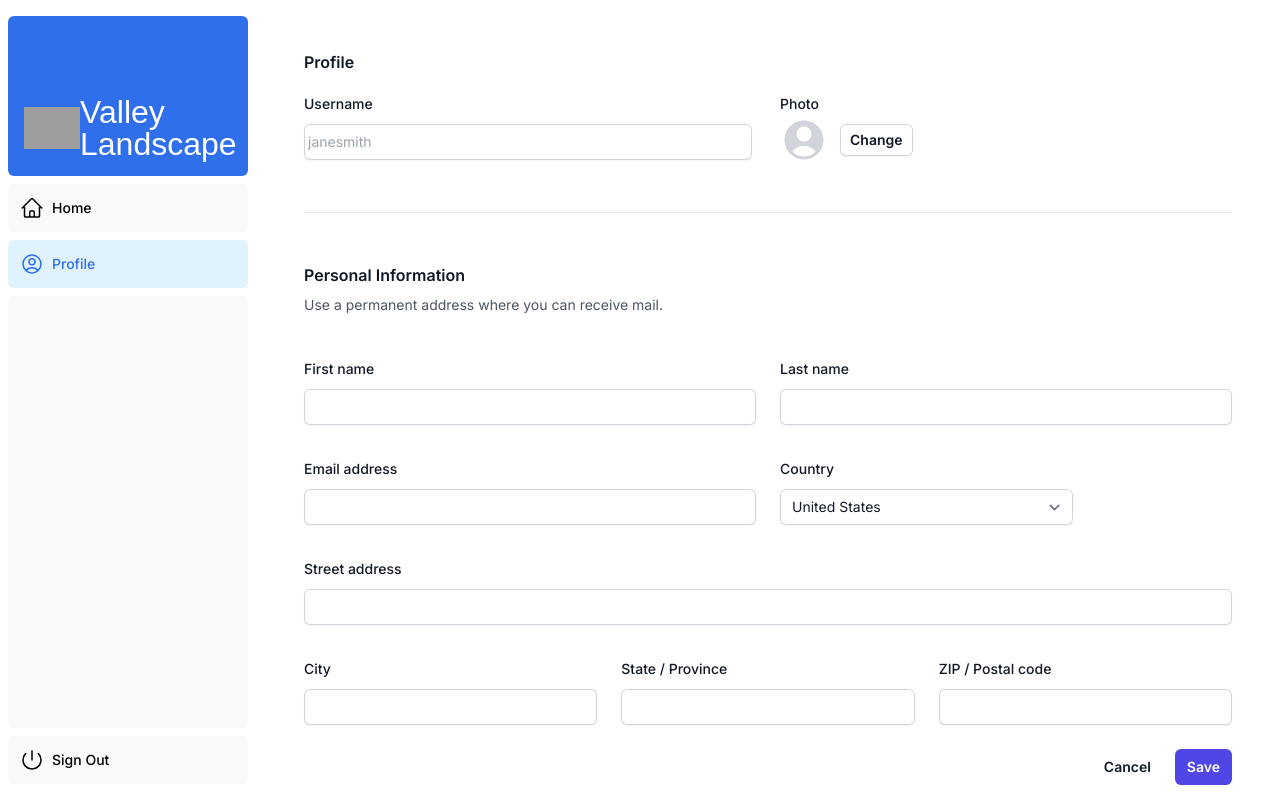
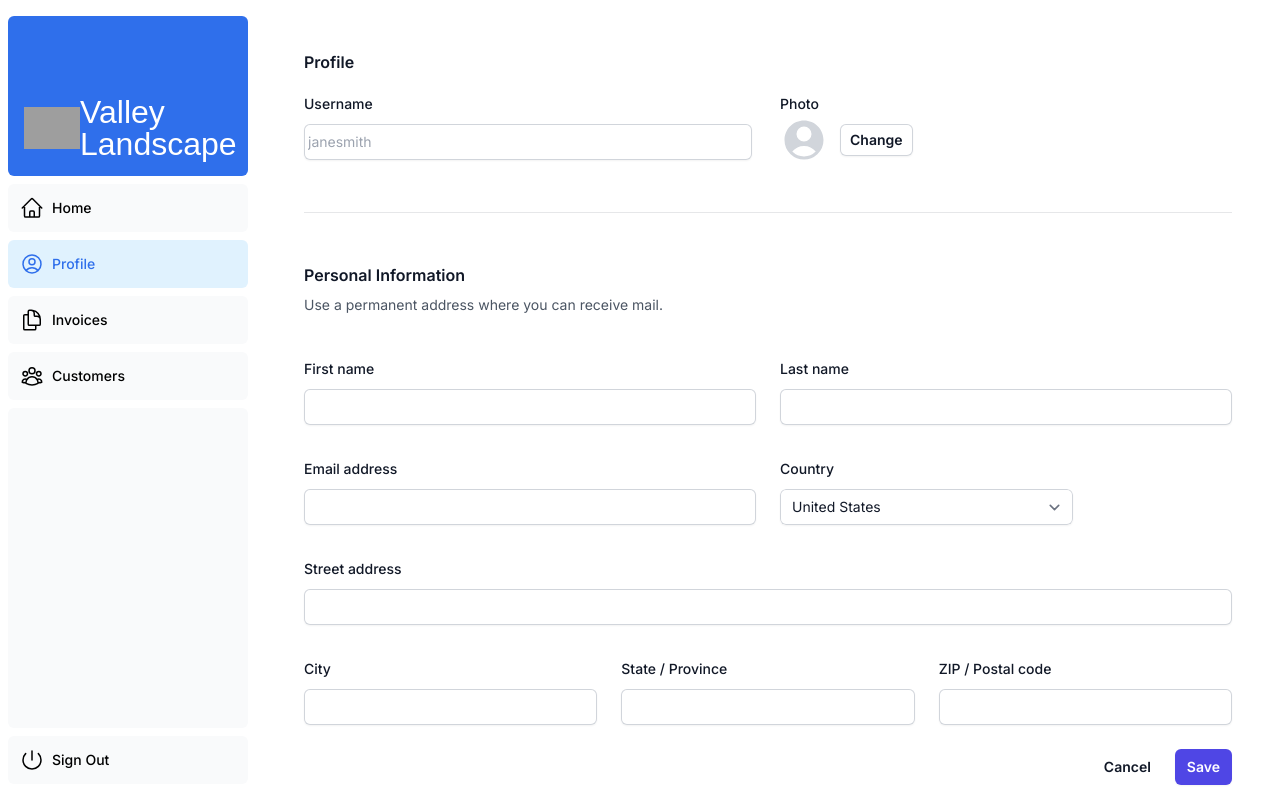
Before and after one commit to admintvalley/card_app, a Next.js app: page /dashboard/profile in a window 1280 px wide. Built offline with nearby package versions, Linux system fonts and the light colour scheme; no server answers; the database is empty; grey boxes are pictures that could not be loaded; a web font is replaced by a local one.

Commit message:
cards page

```diff
--- a/app/dashboard/(overview)/page.tsx
+++ b/app/dashboard/(overview)/page.tsx
@@ -23,18 +23,18 @@ export default async function Page() {
       <h1 className={`${lusitana.className} mb-4 text-xl md:text-2xl`}>
         Dashboard
       </h1>
-      {/* <div className="grid gap-6 sm:grid-cols-2 lg:grid-cols-4">
+      <div className="grid gap-6 sm:grid-cols-2 lg:grid-cols-4">
       <Suspense fallback={<CardsSkeleton />}>
           <CardWrapper />
         </Suspense>
-      </div> */}
+      </div>
     <div className="flex w-full flex-col md:col-span-4">
-    {/* <Suspense fallback={<RevenueChartSkeleton />}>
+    <Suspense fallback={<RevenueChartSkeleton />}>
           <RevenueChart />
         </Suspense>
         <Suspense fallback={<LatestInvoicesSkeleton />}>
           <LatestInvoices />
-        </Suspense> */}
+        </Suspense>
         <Suspense fallback={<LatestInvoicesSkeleton />}>
           <CardCategories />
         </Suspense>
--- a/app/lib/data.ts
+++ b/app/lib/data.ts
@@ -251,7 +251,7 @@ export async function fetchCardCategories() {
   try {
     const data = await sql<CategoriesTableType>`
       SELECT
-        category_id,
+        id,
         title,
         description
       FROM card_categories
--- a/app/lib/definitions.ts
+++ b/app/lib/definitions.ts
@@ -87,7 +87,7 @@ export type InvoiceForm = {
 
 
 export type CategoriesTableType = {
-  category_id: number,
+  id: string,
   title: string,
   description: string,
   created_at: string,
--- /dev/null
+++ b/app/ui/dashboard/buttons.tsx
@@ -0,0 +1,15 @@
+import { ArrowRightCircleIcon, PencilIcon, PlusIcon, TrashIcon } from '@heroicons/react/24/outline';
+import Link from 'next/link';
+import { deleteInvoice } from '@/app/lib/actions';
+
+
+export function RedirectToCategory({ id }: { id: string }) {
+  return (
+    <Link
+    href={`/dashboard/cards/${id}/`}
+    className="rounded-md border p-2 hover:bg-gray-100"
+    >
+      <ArrowRightCircleIcon className="w-5" />
+    </Link>
+  );
+}
--- a/app/ui/dashboard/card-categories.tsx
+++ b/app/ui/dashboard/card-categories.tsx
@@ -2,6 +2,7 @@ import { ArrowPathIcon } from '@heroicons/react/24/outline';
 import clsx from 'clsx';
 import { lusitana } from '@/app/ui/fonts';
 import { fetchCardCategories } from '@/app/lib/data';
+import { RedirectToCategory } from './buttons';
 
 export default async function CardCategories() { // Remove props
   const CardCategories = await fetchCardCategories();
@@ -15,7 +16,7 @@ export default async function CardCategories() { // Remove props
           {CardCategories.map((category, i) => {
             return (
               <div
-                key={category.category_id} className='flex flex-row items-center justify-between py-4 px-2'
+                key={category.id} className='flex flex-row items-center justify-between py-4 px-2'
               >
                 <div className="fle">
 
@@ -33,6 +34,7 @@ export default async function CardCategories() { // Remove props
                         <span className="inline-block bg-gray-200 rounded-full px-3 py-1 text-sm font-semibold text-gray-700 mr-2 mb-2">#travel</span>
                         <span className="inline-block bg-gray-200 rounded-full px-3 py-1 text-sm font-semibold text-gray-700 mr-2 mb-2">#winter</span>
                       </div>
+                      <RedirectToCategory id={category.title} />
                     </div>
                   </div>
                 </div>
--- a/app/ui/dashboard/nav-links.tsx
+++ b/app/ui/dashboard/nav-links.tsx
@@ -16,12 +16,12 @@ const links = [
   { name: 'Home', href: '/dashboard', icon: HomeIcon },
   { name: 'Profile', href: '/dashboard/profile', icon: UserCircleIcon },
 
-  // {
-  //   name: 'Invoices',
-  //   href: '/dashboard/invoices',
-  //   icon: DocumentDuplicateIcon,
-  // },
-  // { name: 'Customers', href: '/dashboard/customers', icon: UserGroupIcon },
+  {
+    name: 'Invoices',
+    href: '/dashboard/invoices',
+    icon: DocumentDuplicateIcon,
+  },
+  { name: 'Customers', href: '/dashboard/customers', icon: UserGroupIcon },
 ];
 
 export default function NavLinks() {
```
